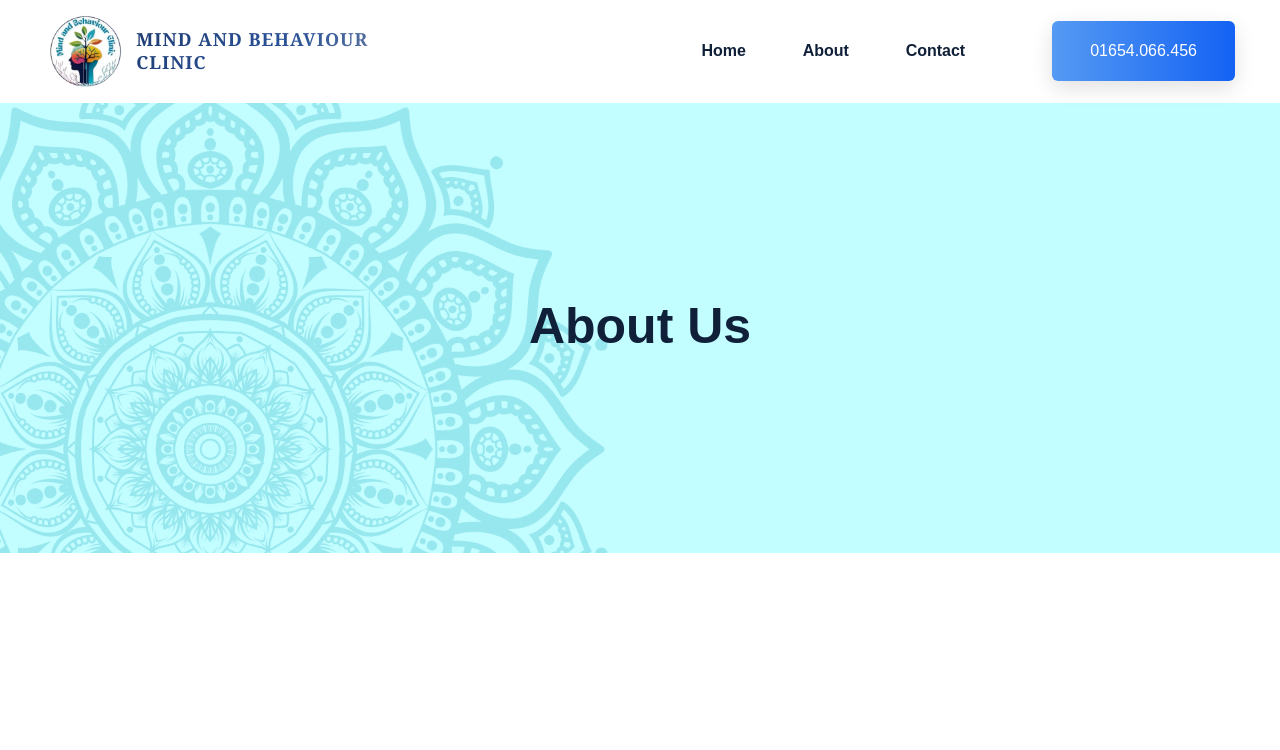
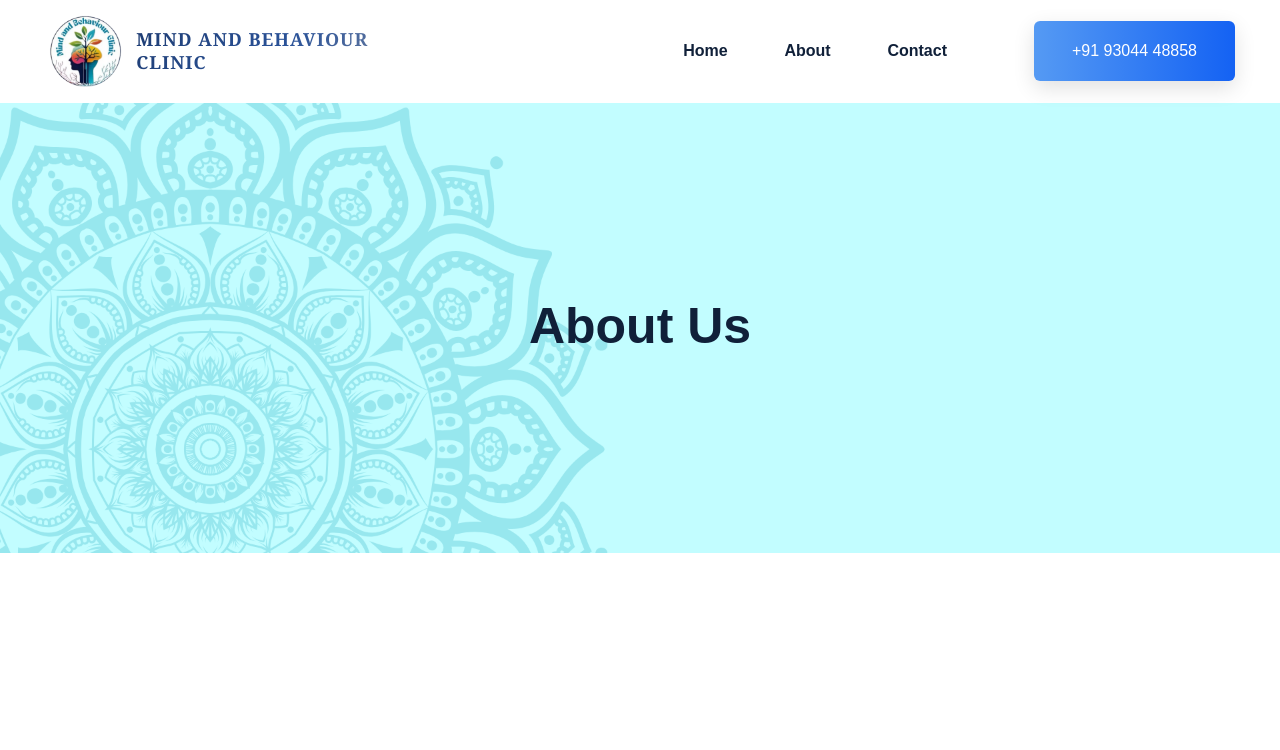
Before and after one commit to MedantSharan/ManishKumarSite, a plain HTML site: page about.html in a window 1280 px wide. Shown: the top 750 px of the page. Drawn offline with Linux system fonts and the light colour scheme; a web font is replaced by a local one.

Commit message:
Button change on header

```diff
--- a/about.html
+++ b/about.html
@@ -219,7 +219,7 @@
                                 </nav>
                             </div>
                             <div class="header-right-btn f-right d-none d-lg-block ml-30">
-                                <a href="#" class="btn header-btn">01654.066.456</a>
+                                <a href="#" class="btn header-btn">+91 93044 48858</a>
                             </div>
                         </div>
                     </div>
```
Also changed, not shown: index.html (+1 -1 lines).
